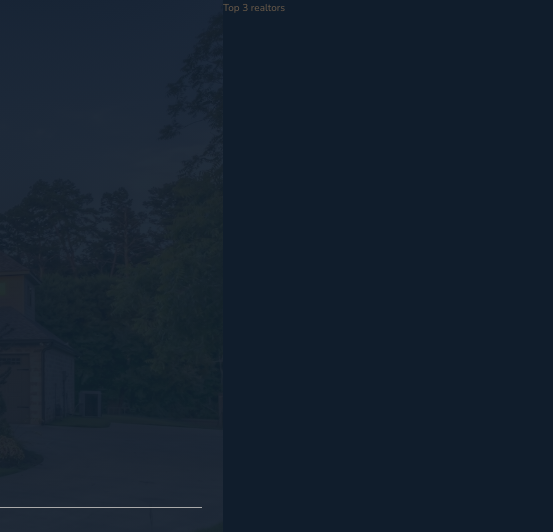
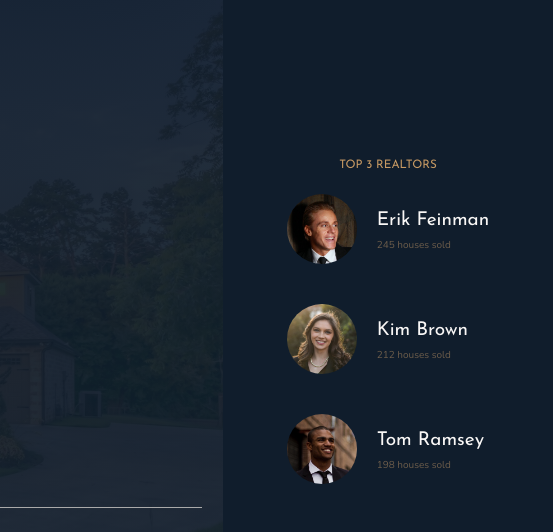
Before and after one commit to jlsanchezsanz/nexter, a website: page index.html in a window 1280 px wide. Shown: the top 532 px of the page, 727-1280 px from the left. Drawn offline with nearby package versions, Linux system fonts and the light colour scheme.

Commit message:
build realtos section

```diff
--- a/index.html
+++ b/index.html
@@ -31,7 +31,26 @@
       </div>
     </header>
 
-    <div class="realtors">Top 3 realtors</div>
+    <div class="realtors">
+      <h3 class="heading-3">Top 3 realtors</h3>
+      <div class="realtors__list">
+        <img src="img/realtor-1.jpeg" alt="Realtor 1" class="realtors__img" />
+        <div class="realtors__details">
+          <h4 class="heading-4 heading-4--light">Erik Feinman</h4>
+          <p class="realtors__sold">245 houses sold</p>
+        </div>
+        <img src="img/realtor-2.jpeg" alt="Realtor 1" class="realtors__img" />
+        <div class="realtors__details">
+          <h4 class="heading-4 heading-4--light">Kim Brown</h4>
+          <p class="realtors__sold">212 houses sold</p>
+        </div>
+        <img src="img/realtor-3.jpeg" alt="Realtor 3" class="realtors__img" />
+        <div class="realtors__details">
+          <h4 class="heading-4 heading-4--light">Tom Ramsey</h4>
+          <p class="realtors__sold">198 houses sold</p>
+        </div>
+      </div>
+    </div>
 
     <section class="features">
       <div class="feature">
--- a/sass/_realtors.scss
+++ b/sass/_realtors.scss
@@ -1,4 +1,31 @@
 .realtors {
-    background-color: $color-secondary;
-    grid-column: col-start 7 / full-end;
+  background-color: $color-secondary;
+  grid-column: col-start 7 / full-end;
+  padding: 3rem;
+
+  display: grid;
+  align-content: center;
+  justify-content: center;
+  grid-row-gap: 2rem;
+  justify-items: center;
+
+  &__list {
+    display: grid;
+    grid-template-columns: min-content max-content;
+    grid-column-gap: 2rem;
+    grid-row-gap: 5vh;
+    align-items: center;
+  }
+
+  &__img {
+    width: 7rem;
+    border-radius: 50%;
+    display: block;
+  }
+
+  &__sol {
+      text-transform: uppercase;
+      color: $color-grey-light-2;
+      margin-top: -3px;
+  }
 }
```
Also changed, not shown: css/style.css.
